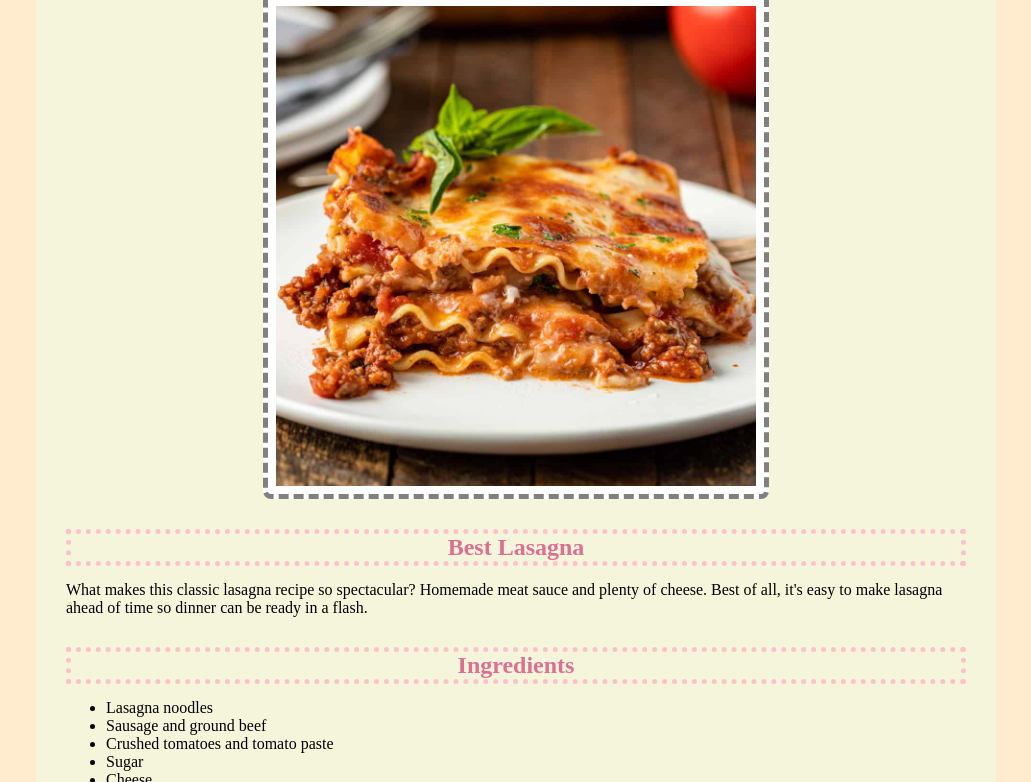
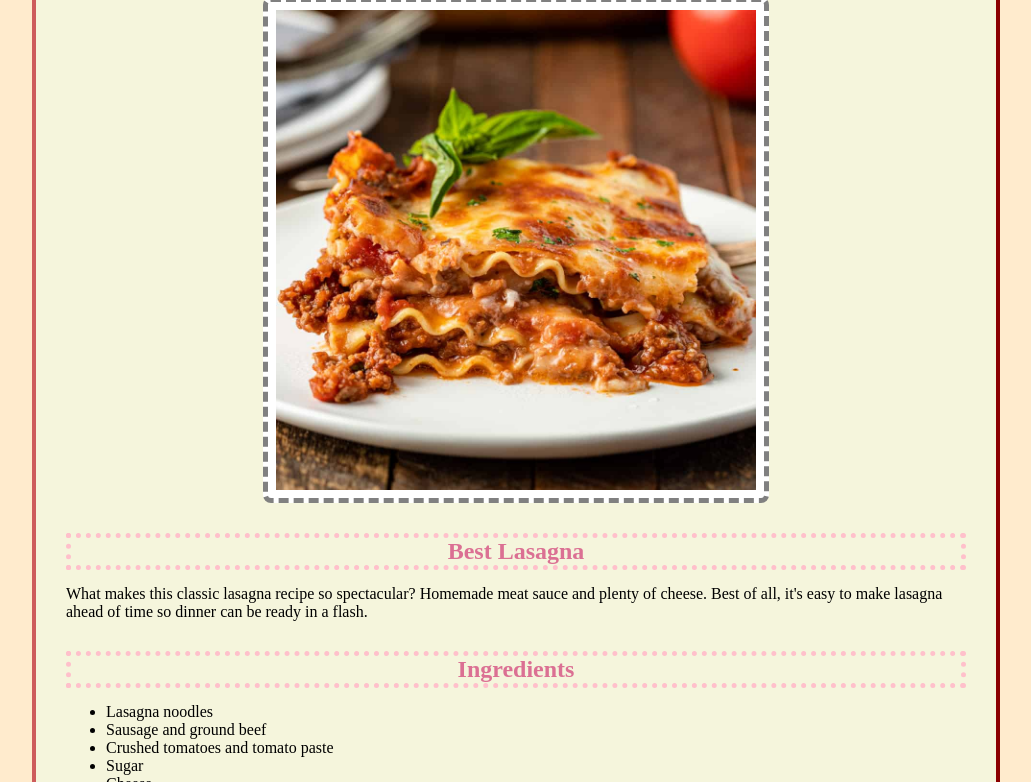
Before and after one commit to KJCPrincess/odin-recipes, a plain HTML site: page recipes/lasagna.html in a window 1280 px wide. Shown: the part 108-890 px from the top of the page, without its empty margins (124-1155 px from the left). Drawn offline with Linux system fonts and the light colour scheme.

Commit message:
Add border around recipe card

```diff
--- a/style.css
+++ b/style.css
@@ -53,6 +53,9 @@ body {
     background-color: beige;
     padding-top: 10px;
     padding-bottom: 20px;
+    border-style: solid;
+    border-width: 4px;
+    border-color: indianred darkred darkred indianred;
 }
 
 .section {
```
